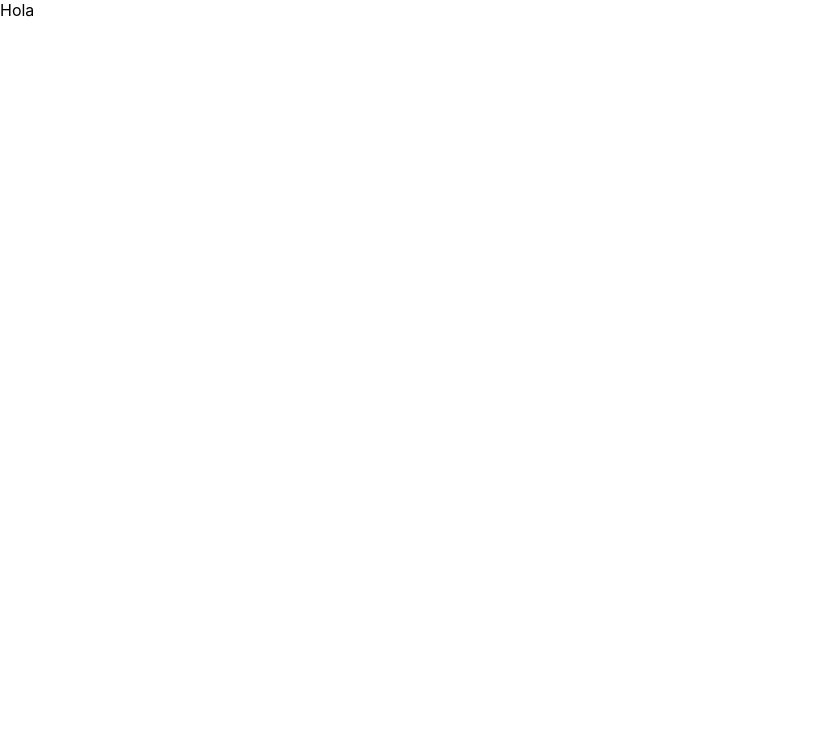
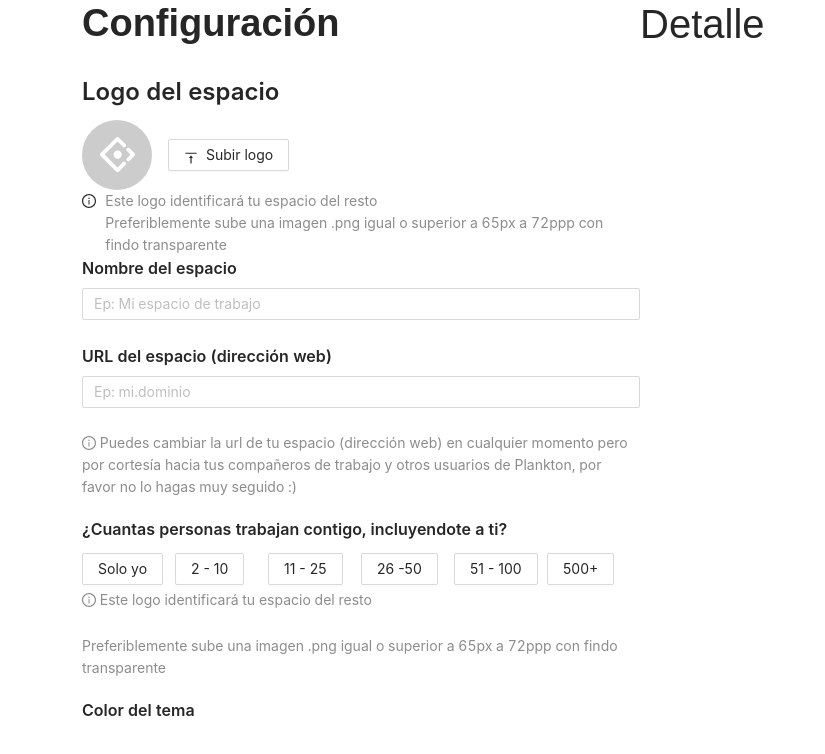
Before and after one commit to lesterpb/panel_de_configuracion, a React (Create React App) app: page / in a window 1280 px wide. Shown: the top 754 px of the page, without its empty margins (0-825 px from the left). Built offline with nearby package versions, Linux system fonts and the light colour scheme.

Commit message:
desktop_basico_1

```diff
--- a/package.json
+++ b/package.json
@@ -1,11 +1,12 @@
 {
-  "name": "Desktop Web",
+  "name": "react_17_vacio",
   "version": "0.1.0",
   "private": true,
   "dependencies": {
     "@testing-library/jest-dom": "^5.11.9",
     "@testing-library/react": "^11.2.5",
     "@testing-library/user-event": "^12.6.3",
+    "antd": "^4.16.2",
     "react": "^17.0.1",
     "react-dom": "^17.0.1",
     "react-scripts": "4.0.2",
--- a/public/index.html
+++ b/public/index.html
@@ -15,6 +15,9 @@
       user's mobile device or desktop. See https://developers.google.com/web/fundamentals/web-app-manifest/
     -->
     <link rel="manifest" href="%PUBLIC_URL%/manifest.json" />
+    <link rel="stylesheet" href="https://cdn.jsdelivr.net/npm/bootstrap@5.0.1/dist/css/bootstrap.min.css" integrity="undefined" crossorigin="anonymous">
+    <!-- <link rel="stylesheet" href="https://cdnjs.cloudflare.com/ajax/libs/antd/4.16.2/antd.min.css" integrity="sha512-TErmYgNyUY3aXRo4uaLyCVwXhjABbNDgZ7rUuXnTQwEcMnWh83h+fgwKuBDaDGVfCk1d/tbN5a1g/lDCZPkKew==" crossorigin="anonymous" referrerpolicy="no-referrer" /> -->
+    <!-- <script src="https://cdnjs.cloudflare.com/ajax/libs/antd/4.16.2/antd.min.js" integrity="sha512-7WBiAfyuDABD2IBD+kzf/R6gOVTSanXi5VTlY6P23wqjQVM7bfVohsOx8/6Wy8iQVmfh6hzQWsXDYNvM5i6tag==" crossorigin="anonymous" referrerpolicy="no-referrer"></script> -->
     <!--
       Notice the use of %PUBLIC_URL% in the tags above.
       It will be replaced with the URL of the `public` folder during the build.
--- /dev/null
+++ b/src/App.css
@@ -0,0 +1,18 @@
+html{
+    min-height: 100%;
+}
+body{
+    margin: 0;
+    padding: 0;
+    font-family: sans-serif;
+    /* background-image: linear-gradient(-255deg, #A445b2 0%, #D41872 52%, #FF0066 100%); */
+    min-height: 100%;
+    padding-bottom: 5rem;
+}
+
+h1,h2{
+    color: rgb(46, 46, 46);
+    /* padding: 3rem 0; */
+    font-family: Arial, Helvetica, sans-serif;
+    /* letter-spacing: 1px; */
+}
--- a/src/App.js
+++ b/src/App.js
@@ -1,10 +1,116 @@
-import {Fragment} from 'react'
+import './App.css'
+import 'antd/dist/antd.css';
+import { Form, Input, Button, Typography, Row,Col } from 'antd';
+import { InfoCircleOutlined } from '@ant-design/icons';
+
+import Upload from './components/Upload'
+import MessageForm from './components/MessageForm'
+
 
 function App() {
+  //style
+  const style = {'FontWeight': 'bold'}
+  const {Title} = Typography;
+
+  const onFinish = (values) => {
+    console.log('Success:', values);
+  };
+
+  const onFinishFailed = (errorInfo) => {
+    console.log('Failed:', errorInfo);
+  };
+
+  const message1=['Este logo identificará tu espacio del resto','Preferiblemente sube una imagen .png igual o superior a 65px a 72ppp con findo transparente']
+
   return (
-    <Fragment>
-      Hola
-    </Fragment>
+    <div className='container'>
+      <Row>
+        <Col xs={24} md={12}>
+          <Title>Configuración</Title>
+          <Title level={3}>Logo del espacio</Title>
+          <Upload/>
+          <MessageForm message={message1}/>
+
+          <Form
+            layout={'horizontal'}
+            name="basic"
+            initialValues={{
+              remember: true,
+            }}
+            onFinish={onFinish}
+            onFinishFailed={onFinishFailed}
+          >
+            <Form.Item
+              name="nombre_espacio"
+              rules={[
+                {
+                  required: true,
+                  message: 'Please input your username!',
+                },
+              ]}
+            >
+              <label htmlFor="nombre_espacio">
+                <Title level={5}>Nombre del espacio</Title>
+              </label>
+              <Input placeholder="Ep: Mi espacio de trabajo"/>
+            </Form.Item>
+
+            <Form.Item
+              name="url_espacio"
+              rules={[
+                {
+                  required: true,
+                  message: 'Please input your username!',
+                },
+              ]}
+            >
+              <label htmlFor="url_espacio">
+                <Title level={5}>URL del espacio (dirección web)</Title>
+              </label>
+              <Input placeholder="Ep: mi.dominio"/>
+            </Form.Item>
+
+            <Typography.Text className="ant-form-text text-wrap" type="secondary">
+              <InfoCircleOutlined /> Puedes cambiar la url de tu espacio (dirección web) en cualquier momento pero por cortesía hacia tus compañeros de trabajo y otros usuarios de Plankton, por favor no lo hagas muy seguido :)
+            </Typography.Text>
+
+            <Title level={5}>¿Cuantas personas trabajan contigo, incluyendote a ti?</Title>
+            <Row className='py-1'>
+              <Col span={4}>
+                <Button>Solo yo</Button>
+              </Col>
+              <Col span={4}>
+                <Button>2 - 10</Button>
+              </Col>
+              <Col span={4}>
+                <Button>11 - 25</Button>
+              </Col>
+              <Col span={4}>
+                <Button>26 -50</Button>
+              </Col>
+              <Col span={4}>
+                <Button>51 - 100</Button>
+              </Col>
+              <Col span={4}>
+                <Button>500+</Button>
+              </Col>
+            </Row>
+            <Typography.Text className="ant-form-text text-wraps" type="secondary">
+              <InfoCircleOutlined /> Este logo identificará tu espacio del resto
+            </Typography.Text>
+
+            <Typography.Text className="ant-form-text text-wrap pt-4" type="secondary">
+              Preferiblemente sube una imagen .png igual o superior a 65px a 72ppp con findo transparente
+            </Typography.Text>
+
+            <Title level={5}>Color del tema</Title>
+          </Form>
+        </Col>
+        <Col xs={0} md={12}>
+          <h1>Detalle</h1>
+        </Col>
+      </Row>
+    </div>
   );
 }
 
--- /dev/null
+++ b/src/components/MessageForm.js
@@ -0,0 +1,25 @@
+import React,{Fragment} from 'react'
+import { Row,Col,Typography } from 'antd';
+import { InfoCircleOutlined } from '@ant-design/icons';
+
+const MessageForm = ({message}) => {
+    return (
+        <Row align="top">
+            <Col span={1}>
+                    <InfoCircleOutlined/>
+            </Col>
+            <Col span={23}>
+                {message.map((m)=>(
+                    <Fragment>
+                        <Typography.Text className="ant-form-text text-wraps" type="secondary">
+                            {m}
+                        </Typography.Text>
+                        <br/>
+                    </Fragment>
+                ))}
+            </Col>
+        </Row>
+    )
+}
+
+export default MessageForm
--- /dev/null
+++ b/src/components/Upload.js
@@ -0,0 +1,31 @@
+import React from 'react'
+import { Avatar } from 'antd';
+import { AntDesignOutlined } from '@ant-design/icons';
+import { Button } from 'antd';
+import { VerticalAlignTopOutlined } from '@ant-design/icons';
+import { Row,Col } from 'antd';
+
+const SubirLogo = () => {
+    return(
+        <Row gutter={[16,16]} align='middle'>
+            <Col>
+                <Avatar
+                    size={{
+                    xs: 24,
+                    sm: 32,
+                    md: 40,
+                    lg: 64,
+                    xl: 70,
+                    xxl: 90,
+                    }}
+                    icon={<AntDesignOutlined />}
+                />
+            </Col>
+            <Col>
+                <Button icon={<VerticalAlignTopOutlined />}>Subir logo</Button>
+            </Col>
+        </Row>
+    );
+}
+
+export default SubirLogo;
--- a/src/index.css
+++ /dev/null
@@ -1,13 +0,0 @@
-body {
-  margin: 0;
-  font-family: -apple-system, BlinkMacSystemFont, 'Segoe UI', 'Roboto', 'Oxygen',
-    'Ubuntu', 'Cantarell', 'Fira Sans', 'Droid Sans', 'Helvetica Neue',
-    sans-serif;
-  -webkit-font-smoothing: antialiased;
-  -moz-osx-font-smoothing: grayscale;
-}
-
-code {
-  font-family: source-code-pro, Menlo, Monaco, Consolas, 'Courier New',
-    monospace;
-}
--- a/src/index.js
+++ b/src/index.js
@@ -1,6 +1,5 @@
 import React from 'react';
 import ReactDOM from 'react-dom';
-import './index.css';
 import App from './App';
 import reportWebVitals from './reportWebVitals';
 
```
Also changed, not shown: public/logo192.jpg (added), public/manifest.json, 1 other file (tests, documents, lock files or other folders).
